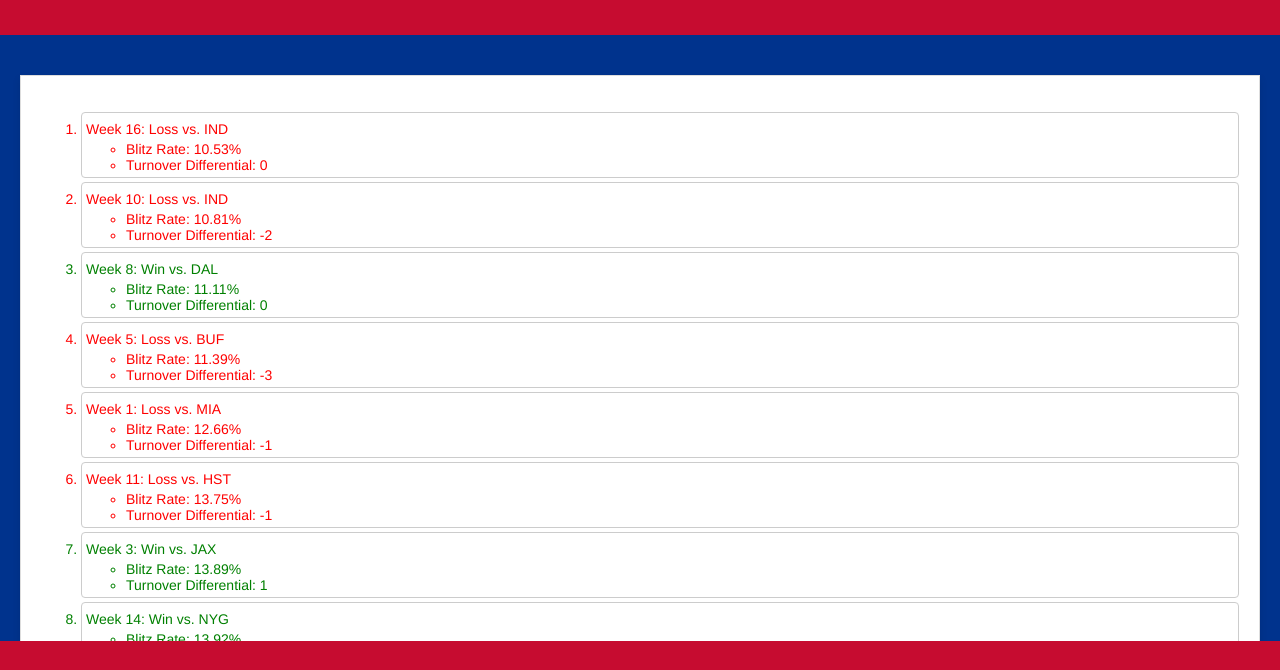
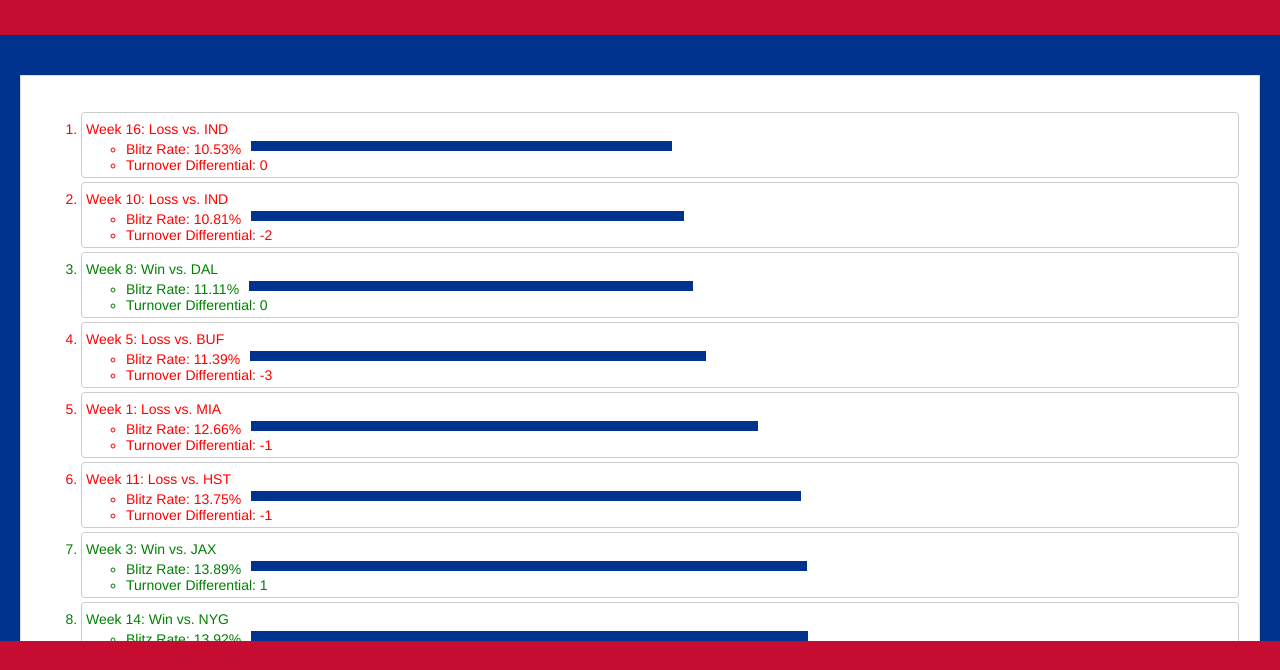
Before and after one commit to mrundle05/bills-technical-assessment, a plain HTML site: page index.html in a window 1280 px wide. Shown: the part 77-747 px from the top of the page. Drawn offline with nearby package versions, Linux system fonts and the light colour scheme.

Commit message:
add bars

```diff
--- a/frontend.js
+++ b/frontend.js
@@ -113,14 +113,14 @@ d3.csv("./TEN2018SeasonData.csv").then(function(data) {
                 listItem.style.color = 'green';
                 listItem.innerHTML = `<p class=week_number>Week ${lastPlay.weeknumber}: Win vs. ${lastPlay.pff_OFFTEAM}</p>` +
                 `<ul>` +
-                `<li>Blitz Rate: ${lastPlay.blitzRate}%</li>` +
+                `<li>Blitz Rate: ${lastPlay.blitzRate}%<div class="blitz-rectangle" style="width:${lastPlay.blitzRate*40}px;"></div></li>` +
                 `<li>Turnover Differential: ${lastPlay.turnoverDifferential}</li>` +
                 `</ul>`;
             } else {
                 listItem.style.color = 'red';
                 listItem.innerHTML = `<p class=week_number>Week ${lastPlay.weeknumber}: Loss vs. ${lastPlay.pff_OFFTEAM}</p>` +
                                      `<ul>` +
-                                     `<li>Blitz Rate: ${lastPlay.blitzRate}%</li>` +
+                                     `<li>Blitz Rate: ${lastPlay.blitzRate}%<div class="blitz-rectangle" style="width:${lastPlay.blitzRate*40}px;"></div></li>` +
                                      `<li>Turnover Differential: ${lastPlay.turnoverDifferential}</li>` +
                                      `</ul>`;
             }
@@ -130,7 +130,7 @@ d3.csv("./TEN2018SeasonData.csv").then(function(data) {
                 listItem.style.color = 'green';
                 listItem.innerHTML = `<p class=week_number>Week ${lastPlay.weeknumber}: Win vs. ${lastPlay.pff_DEFTEAM}</p>` +
                                      `<ul>` +
-                                     `<li>Blitz Rate: ${lastPlay.blitzRate}%</li>` +
+                                     `<li>Blitz Rate: ${lastPlay.blitzRate}%<div class="blitz-rectangle" style="width:${lastPlay.blitzRate*40}px;"></div></li>` +
                                      `<li>Turnover Differential: ${lastPlay.turnoverDifferential}</li>` +
                                      `</ul>`;
             }
@@ -138,7 +138,7 @@ d3.csv("./TEN2018SeasonData.csv").then(function(data) {
                 listItem.style.color = 'red';
                 listItem.innerHTML = `<p class=week_number>Week ${lastPlay.weeknumber}: Loss vs. ${lastPlay.pff_DEFTEAM}</p>` +
                                      `<ul>` +
-                                     `<li>Blitz Rate: ${lastPlay.blitzRate}%</li>` +
+                                     `<li>Blitz Rate: ${lastPlay.blitzRate}%<div class="blitz-rectangle" style="width:${lastPlay.blitzRate*40}px;"></div></li>` +
                                      `<li>Turnover Differential: ${lastPlay.turnoverDifferential}</li>` +
                                      `</ul>`;
             }
--- a/style.css
+++ b/style.css
@@ -86,3 +86,11 @@ button:hover {
     color: white;
 
 }
+
+.blitz-rectangle {
+    position: absolute;
+    height: 10px;
+    background-color: #00338D;
+    display: inline-block;
+    transform: translateX(10px); /* Translate the rectangle 10 pixels to the right */
+}
```
